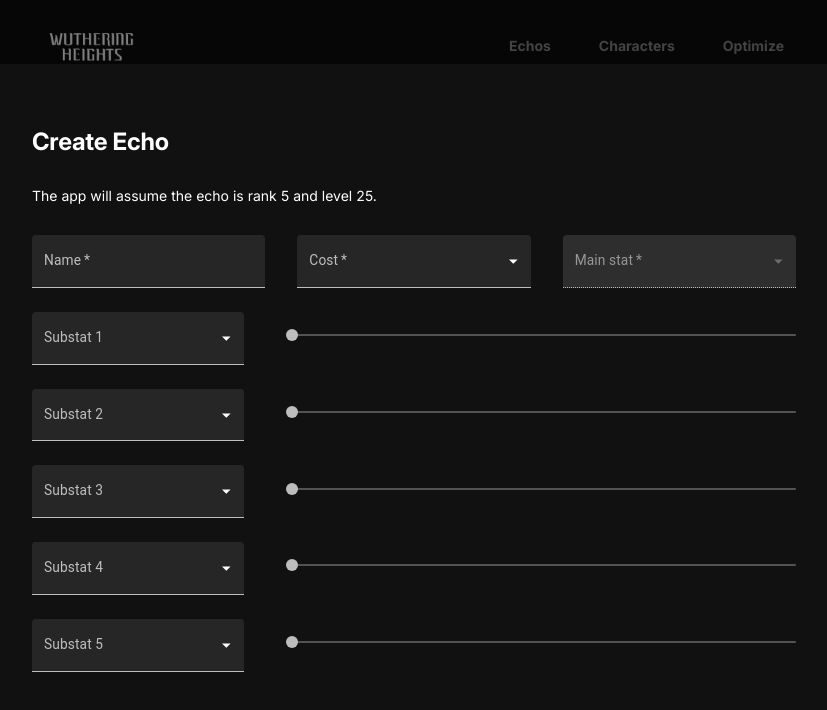
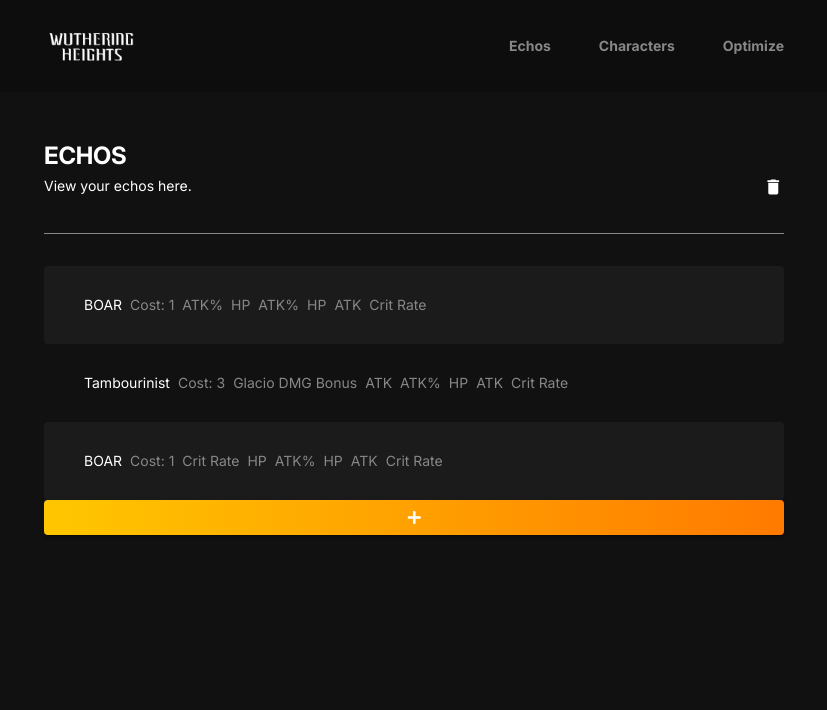
Before and after one commit to RyanNg20/WutheringHeights, a Next.js app in the folder frontend/: page /echos in a window 1280 px wide. Shown: the top 710 px of the page, without its empty margins (226-1053 px from the left). Built offline with nearby package versions, Linux system fonts and the light colour scheme.

Commit message:
new branch

```diff
--- a/frontend/components/button1.js
+++ /dev/null
@@ -1,15 +0,0 @@
-import { Typography } from "@mui/material"
-import ArrowForwardIcon from "@mui/icons-material/ArrowForward"
-
-const Button1 = () => {
-  return (
-    <button className="bg-sunset w-[173px] h-[44px] rounded flex flex-row items-center justify-center">
-      <Typography variant="h3">
-        Optimize
-      </Typography>
-      <ArrowForwardIcon style={{height: 15, stroke: "white", strokeWidth: 1}}/>
-    </button>
-  )
-}
-
-export default Button1
--- /dev/null
+++ b/frontend/components/buttons.js
@@ -0,0 +1,24 @@
+import { Button, Typography } from "@mui/material"
+import ArrowForwardIcon from "@mui/icons-material/ArrowForward"
+import AddIcon from "@mui/icons-material/Add"
+
+const Button1 = ({label, disabled, onClick}) => {
+  return (
+    <Button variant={disabled?"outlined":"contained"} className="w-[173px] h-[44px] rounded flex flex-row items-center justify-center" disabled={disabled} onClick={onClick}>
+      <Typography variant="h3">
+        {label}
+      </Typography>
+      <ArrowForwardIcon style={{height: 15, stroke: "white", strokeWidth: 1, color: "white"}}/>
+    </Button>
+  )
+}
+
+const Button2 = ({onClick}) => {
+  return (
+    <Button variant="contained" className="p-4 rounded px-8" onClick={onClick}>
+      <AddIcon style={{height: 23, color: "white", stroke: "white", strokeWidth: 1}}/>
+    </Button>
+  )
+}
+
+export { Button1, Button2 }
--- a/frontend/components/dropSlider.js
+++ b/frontend/components/dropSlider.js
@@ -1,15 +1,29 @@
 import Dropdown from "./dropdown"
 import { Slider } from "@mui/material"
 
-export default function DropSlider({state, setState, label, options, optionVals, min, max, step, disabled}) {
-
+export default function DropSlider({selectState, setSelectState, sliderState, setSliderState, label, options, optionVals, min, max, step, disabled}) {
   return (
     <div className='flex flex-row items-center gap-12'>
       <div className="grow-1">
-        <Dropdown state={state} setState={setState} label={label} options={options} optionVals={optionVals}/>
+        <Dropdown
+          state={selectState}
+          setState={setSelectState}
+          label={label}
+          options={options}
+          optionVals={optionVals}
+        />
       </div>
       <div className="grow-3">
-        <Slider size="small" valueLabelDisplay='auto' min={min} max={max} step={step} disabled={disabled}/>
+        <Slider
+          value={sliderState}
+          onChange={(event) => {setSliderState(event.target.value)}}
+          size="small"
+          valueLabelDisplay='auto'
+          min={min}
+          max={max}
+          step={step}
+          disabled={disabled}
+        />
       </div>
     </div>
   )
--- a/frontend/components/modal.js
+++ b/frontend/components/modal.js
@@ -1,9 +1,7 @@
-export default function Modal (props) {
+export default function Modal ({children, showModal, setShowModal}) {
   return (
-    <div className="absolute bg-[rgba(0,0,0,0.5)] w-[100svw] h-[100svh] top-0 left-0 z-10 flex items-center justify-center">
-      <div className="bg-background p-16 rounded-lg flex flex-col w-[892px] gap-6">
-        {props.children}
-      </div>
+    <div className={`absolute bg-[rgba(0,0,0,0.5)] w-[100svw] h-[100svh] top-0 left-0 z-10 flex items-center justify-center ${showModal?"":"hidden"}`}>
+      {children}
     </div>
   )
 }
--- a/frontend/pages/echos/index.js
+++ b/frontend/pages/echos/index.js
@@ -7,14 +7,21 @@ import AddIcon from '@mui/icons-material/Add';
 import Modal from '../../components/modal';
 import Dropdown from '../../components/dropdown';
 import DropSlider from '../../components/dropSlider';
+import { Button1, Button2 } from '../../components/buttons'
 
 
 // ms: main stat, ss: substat
 export default function Echos() {
   const theme = useTheme()
 
+  // ssRanges: associates all possible substats with min value max value and step size
+  // ssList: list of all possible substats
+  // costToMsVals1: associates different cost echos and a mainstat with a mainstat value
+  // costToMs1: associates different cost echos to a list of possible mainstats
+  const { ssRanges, ssList, costToMsVals1, costToMs1, costToMsVals2, costToMs2, sampleEchos } = data()
+
   const [selected, setSelected] = useState([])
-  const [showModal, setShowModal] = useState(true)
+  const [showModal, setShowModal] = useState(false)
 
   // state for creation of new echo
   const [name, setName] = useState("")
@@ -33,31 +40,43 @@ export default function Echos() {
   const [ss4Val, setSs4Val] = useState("")
   const [ss5Val, setSs5Val] = useState("")
 
+
   // List of created Echos
-  const [echos, setEchos] = useState([
-    { name: "BOAR", cost: 1, ms1: "ATK%", ms2: "ATK%", ss1: "ATK%", ss2: "HP", ss3: "ATK", ss4: "Crit Rate", ss5: "Crit Damage", ss1Val: 0.325, ss2Val: 0.123, ss3Val: 0.325, ss4Val: 0.932, ss5Val: 0.392},
-    { name: "Tambourinist", cost: 4, ms1: "Glacio DMG Bonus", ms2: "ATK%", ss1: "ATK%", ss2: "HP", ss3: "ATK", ss4: "Crit Rate", ss5: "Crit Damage", ss1Val: 0.325, ss2Val: 0.123, ss3Val: 0.325, ss4Val: 0.932, ss5Val: 0.392},
-    { name: "BOAR", cost: 1, ms1: "Crit Rate", ms2: "ATK%", ss1: "ATK%", ss2: "HP", ss3: "ATK", ss4: "Crit Rate", ss5: "Crit Damage", ss1Val: 0.325, ss2Val: 0.123, ss3Val: 0.325, ss4Val: 0.932, ss5Val: 0.392},
-  ])
-
-  // ssRanges: associates all possible substats with min value max value and step size
-  // ssList: list of all possible substats
-  // costToMsVals: associates different cost echos and a mainstat with a mainstat value
-  // costToMs: associates different cost echos to a list of possible mainstats
-  const { ssRanges, ssList, costToMsVals, costToMs } = data()
+  const [echos, setEchos] = useState(sampleEchos)
 
   let dropSliderInfo = [
-    { state: ss1, setState: setSs1, label: "Substat 1" },
-    { state: ss2, setState: setSs2, label: "Substat 2" },
-    { state: ss3, setState: setSs3, label: "Substat 3" },
-    { state: ss4, setState: setSs4, label: "Substat 4" },
-    { state: ss5, setState: setSs5, label: "Substat 5" },
+    { selectState: ss1, setSelectState: setSs1, sliderState: ss1Val, setSliderState: setSs1Val, label: "Substat 1" },
+    { selectState: ss2, setSelectState: setSs2, sliderState: ss2Val, setSliderState: setSs2Val, label: "Substat 2" },
+    { selectState: ss3, setSelectState: setSs3, sliderState: ss3Val, setSliderState: setSs3Val, label: "Substat 3" },
+    { selectState: ss4, setSelectState: setSs4, sliderState: ss4Val, setSliderState: setSs4Val, label: "Substat 4" },
+    { selectState: ss5, setSelectState: setSs5, sliderState: ss5Val, setSliderState: setSs5Val, label: "Substat 5" },
   ]
+
+  const submitForm = () => {
+    setShowModal(false)
+    let newEcho = { name, cost, ms,msVal: costToMsVals1[cost][ms], ms2: costToMs2[cost], ms2Val: costToMsVals2[cost], ss1, ss2, ss3, ss4, ss5, ss1Val, ss2Val, ss3Val, ss4Val, ss5Val }
+
+    setEchos([...echos, newEcho])
+    setName("")
+    setCost("")
+    setMs("")
+    setSs1("")
+    setSs2("")
+    setSs3("")
+    setSs4("")
+    setSs5("")
+    setSs1Val("")
+    setSs2Val("")
+    setSs3Val("")
+    setSs4Val("")
+    setSs5Val("")
+  }
 
   return (
     <ContentWrapper>
 
-      <Modal>
+      <Modal showModal={showModal} setShowModal={setShowModal}>
+        <form className='bg-background p-16 rounded-lg flex flex-col w-[892px] gap-6'>
           <Typography variant="h2">
             Create Echo
           </Typography>
@@ -68,25 +87,29 @@ export default function Echos() {
             <TextField id="filled-basic" label="Name" variant="filled" value={name} onChange={(event) => {setName(event.target.value)}} required fullWidth/>
 
             <Dropdown state={cost} setState={setCost} label="Cost" options={[1,3,4]} optionVals={[1,3,4]} required/>
-          <Dropdown state={ms} setState={setMs} label="Main stat" options={cost == ""?[]:costToMs[cost]} optionVals={cost == ""?[]:costToMs[cost]} disabled={cost==""} required/>
+            <Dropdown state={ms} setState={setMs} label="Main stat" options={cost == ""?[]:costToMs1[cost]} optionVals={cost == ""?[]:costToMs1[cost]} disabled={cost==""} required/>
           </div>
 
           {dropSliderInfo.map((info, _) => {
             return (
               <DropSlider
                 key={info.label}
-              state={info.state}
-              setState={info.setState}
+                selectState={info.selectState}
+                setSelectState={info.setSelectState}
+                sliderState={info.sliderState==""?0:info.sliderState}
+                setSliderState={info.setSliderState}
                 label={info.label}
                 options={ssList}
                 optionVals={ssList}
-              min={info.state==""?0:ssRanges[info.state][0]}
-              max={info.state==""?0:ssRanges[info.state][1]}
-              step={info.state==""?0:ssRanges[info.state][2]}
-              disabled={info.state==""}
+                min={info.selectState==""?0:ssRanges[info.selectState][0]}
+                max={info.selectState==""?0:ssRanges[info.selectState][1]}
+                step={info.selectState==""?0:ssRanges[info.selectState][2]}
+                disabled={info.selectState==""}
               />
             )
           })}
+          <Button1 label={"Submit"} onClick={submitForm} disabled={name==""||cost==""||ms==""}/>
+        </form>
       </Modal>
 
       <Navbar/>
@@ -130,9 +153,7 @@ export default function Echos() {
         })}
 
         {/* New Echo Button */}
-        <button className="p-4 rounded px-8 bg-sunset">
-          <AddIcon style={{height: 23}}/>
-        </button>
+        <Button2 onClick={() => {setShowModal(true)}}/>
       </div>
 
     </ContentWrapper>
@@ -140,6 +161,61 @@ export default function Echos() {
 }
 
 const data = () => {
+
+  const sampleEchos = [
+    {
+      name: "BOAR",
+      cost: 1,
+      ms1: "ATK%",
+      ms1Val: "0.33",
+      ms2: "HP",
+      msVal2: 2280,
+      ss1: "ATK%",
+      ss2: "HP",
+      ss3: "ATK",
+      ss4: "Crit Rate",
+      ss5: "Crit Damage",
+      ss1Val: 0.325,
+      ss2Val: 0.123,
+      ss3Val: 0.325,
+      ss4Val: 0.932,
+      ss5Val: 0.392
+    },
+    {
+      name: "Tambourinist",
+      cost: 3,
+      ms1: "Glacio DMG Bonus",
+      ms2: "ATK",
+      msVal2: 100,
+      ss1: "ATK%",
+      ss2: "HP",
+      ss3: "ATK",
+      ss4: "Crit Rate",
+      ss5: "Crit Damage",
+      ss1Val: 0.325,
+      ss2Val: 0.123,
+      ss3Val: 0.325,
+      ss4Val: 0.932,
+      ss5Val: 0.392
+    },
+    {
+      name: "BOAR",
+      cost: 1,
+      ms1: "Crit Rate",
+      ms2: "HP",
+      msVal2: 2280,
+      ss1: "ATK%",
+      ss2: "HP",
+      ss3: "ATK",
+      ss4: "Crit Rate",
+      ss5: "Crit Damage",
+      ss1Val: 0.325,
+      ss2Val: 0.123,
+      ss3Val: 0.325,
+      ss4Val: 0.932,
+      ss5Val: 0.392
+    },
+  ]
 
   // All possible mainstats that 4, 3, 1 costs can have respectively
   const msVals4 = {
@@ -192,21 +268,35 @@ const data = () => {
   }
   const ssList = Object.keys(ssRanges)
 
-  const costToMsVals = {
+  const costToMsVals1 = {
     4: msVals4,
     3: msVals3,
     1: msVals1,
   }
-  const costToMs = {
+  const costToMs1 = {
     4: msList4,
     3: msList3,
     1: msList1,
   }
 
+  const costToMsVals2 = {
+    4: 150,
+    3: 100,
+    1: 2280,
+  }
+  const costToMs2 = {
+    4: "ATK",
+    3: "ATK",
+    1: "HP",
+  }
+
   return {
     ssRanges,
     ssList,
-    costToMsVals,
-    costToMs,
+    costToMsVals1,
+    costToMs1,
+    costToMsVals2,
+    costToMs2,
+    sampleEchos
   }
 }
--- a/frontend/pages/index.js
+++ b/frontend/pages/index.js
@@ -7,9 +7,8 @@ import Typography from '@mui/material/Typography';
 import ContentWrapper from '../components/contentWrapper';
 import { useState } from 'react';
 import { useTheme } from '@emotion/react';
-import ArrowForwardIcon from '@mui/icons-material/ArrowForward';
 import Image from 'next/image';
-import Button1 from '../components/button1';
+import { Button1 } from '../components/buttons';
 import Link from 'next/link'
 
 export default function Home() {
@@ -38,7 +37,7 @@ export default function Home() {
             Wuthering Waves echo optimization and damage calculation. Clear Tower of Adversity effortlessly.
           </Typography>
           <Link href="/echos">
-            <Button1/>
+            <Button1 label={"Optimize"}/>
           </Link>
         </main>
         <div className="flex flex-col mt-[200px]">
@@ -74,7 +73,7 @@ export default function Home() {
             ))}
           </div>
           <Link href="/echos">
-            <Button1/>
+            <Button1 label={"Optimize"}/>
           </Link>
         </div>
       </ContentWrapper>
--- a/frontend/styles/global.css
+++ b/frontend/styles/global.css
@@ -58,6 +58,17 @@ body {
   border-color: red;
 } */
 
+
+.MuiButton-contained {
+  background: linear-gradient(to right, var(--yellow), var(--orange));
+  /* background-color: var(--orange); */
+}
+
+/* .MuiButton-contained:hover {
+  background-color: var(--yellow);
+
+} */
+
 .MuiInputBase-input {
   background-color: var(--darkGray);
   border-top-left-radius: 5px;
```
Lines whose indentation alone changed are shown as unchanged.
